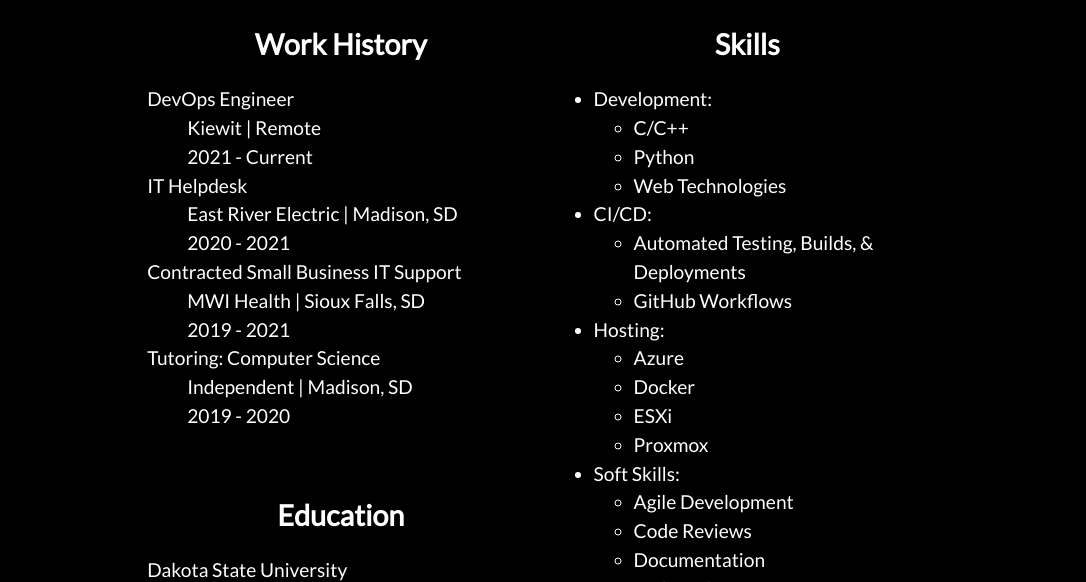
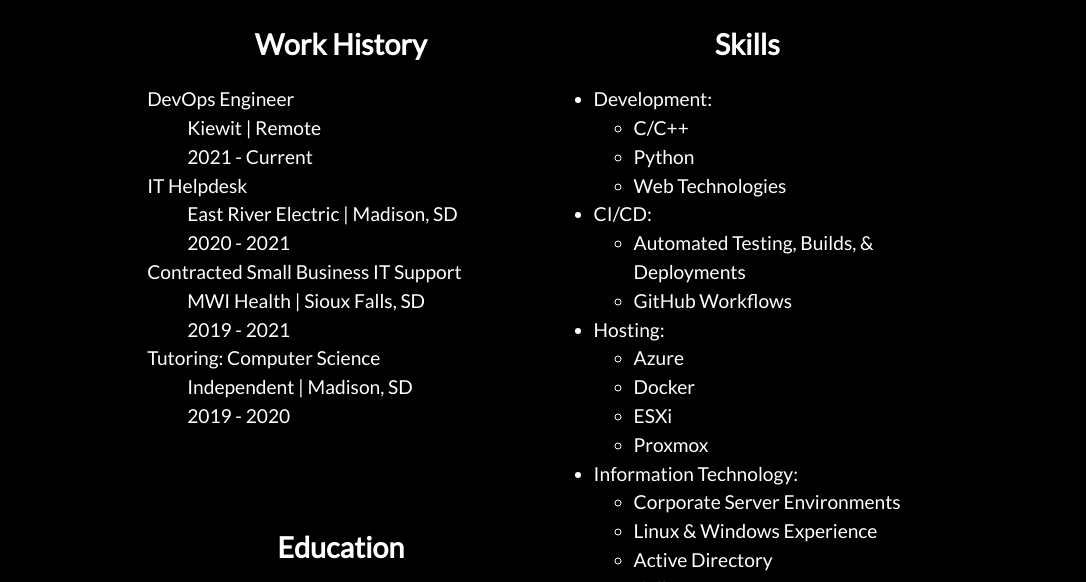
Before and after one commit to Casey-Kiewit/korver.dev, a website: page src/resume.html in a window 1280 px wide. Shown: the part 350-932 px from the top of the page, without its empty margins (96-1182 px from the left). Drawn offline with Linux system fonts and the light colour scheme.

Commit message:
Add 'information technology' section to 'skills'

```diff
--- a/src/resume.html
+++ b/src/resume.html
@@ -99,6 +99,13 @@
                             <li>Proxmox</li>
                         </ul>
                     </li>
+                    <li>Information Technology:
+                        <ul>
+                            <li>Corporate Server Environments</li>
+                            <li>Linux & Windows Experience</li>
+                            <li>Active Directory</li>
+                        </ul>
+                    </li>
                     <li>Soft Skills:
                         <ul>
                             <li>Agile Development</li>
```
